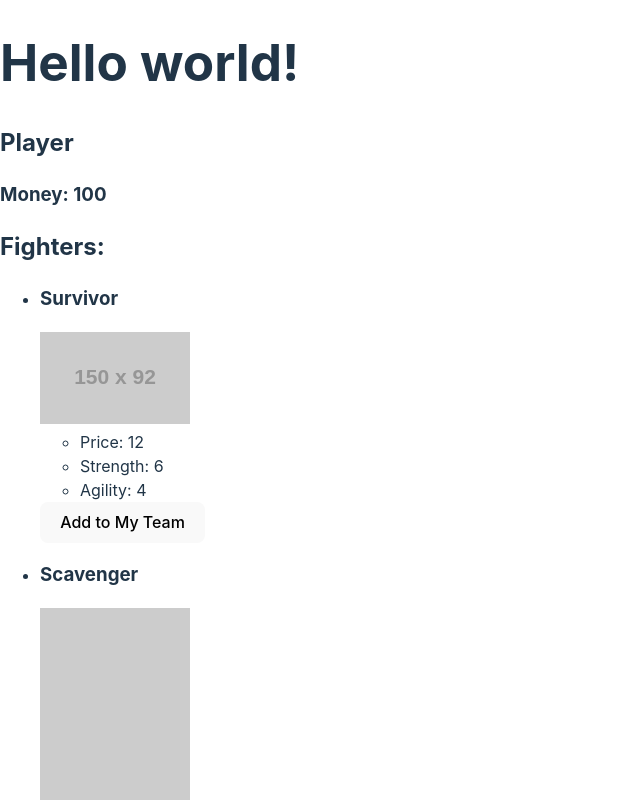
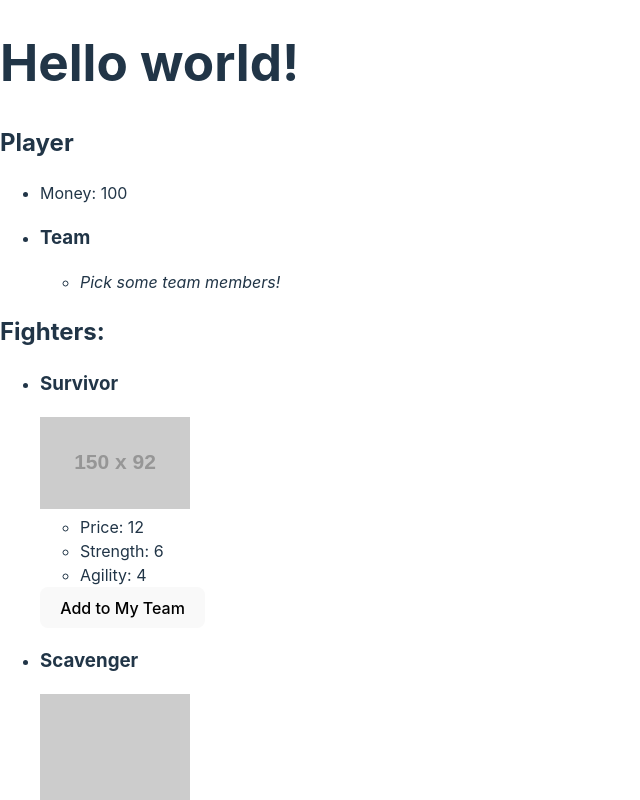
Before and after one commit to jcogs94/react-state-management-lab, a React (Vite) app: page / in a window 1280 px wide. Shown: the top 800 px of the page, without its empty margins (0-640 px from the left). Built offline with nearby package versions, Linux system fonts and the light colour scheme.

Commit message:
ex 4 solved

```diff
--- a/src/App.jsx
+++ b/src/App.jsx
@@ -32,7 +32,25 @@ const App = () => {
     <h1>Hello world!</h1>
     <div>
       <h2>Player</h2>
-      <h3>Money: {money}</h3>
+      <ul>
+        <li>Money: {money}</li>
+        <li>
+          <h3>Team</h3>
+          <ul>
+          {team.length === 0 ? (
+            <li><em>Pick some team members!</em></li>
+          ) : (
+            team.map( (fighter, index) => (
+              <Fighter
+                key={index}
+                {...fighter}
+              />
+            ))
+          )}
+          </ul>
+        </li>
+      </ul>
+
     </div>
     <div>
       <h2>Fighters:</h2>
```
